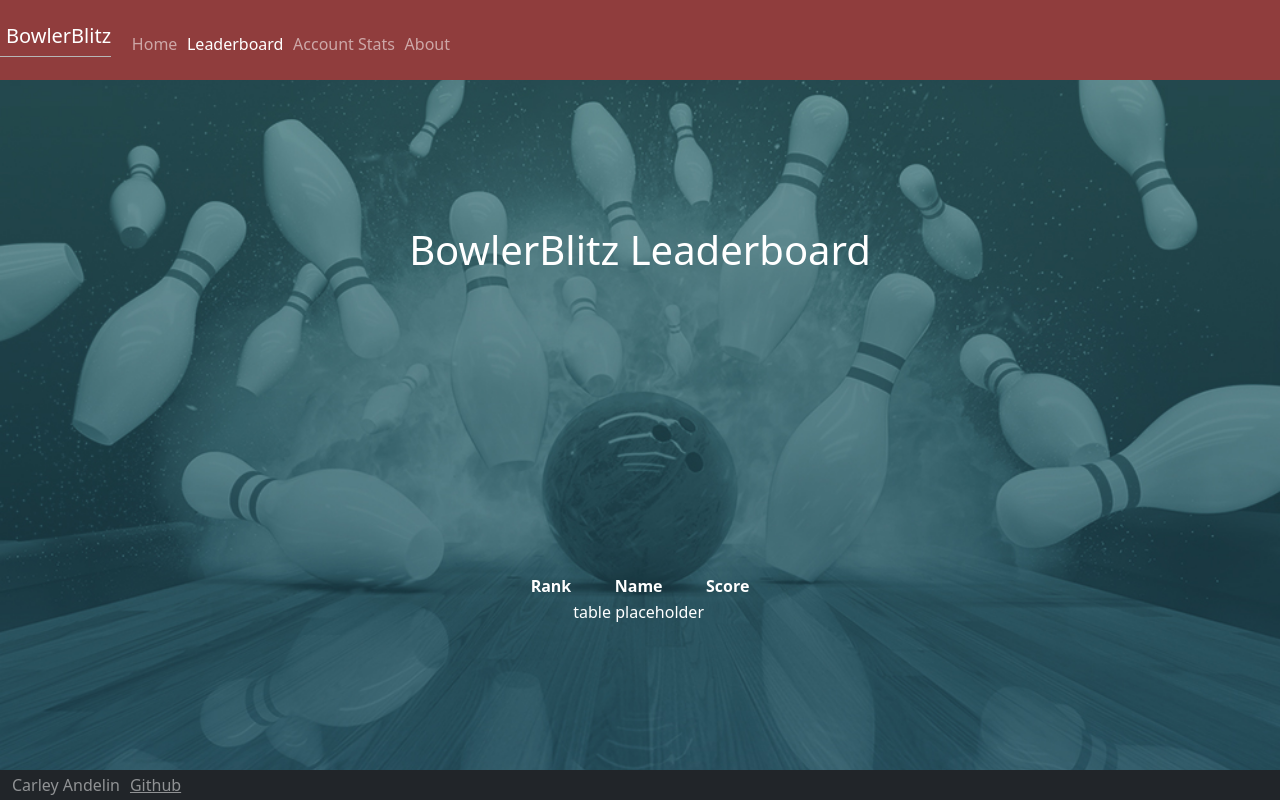
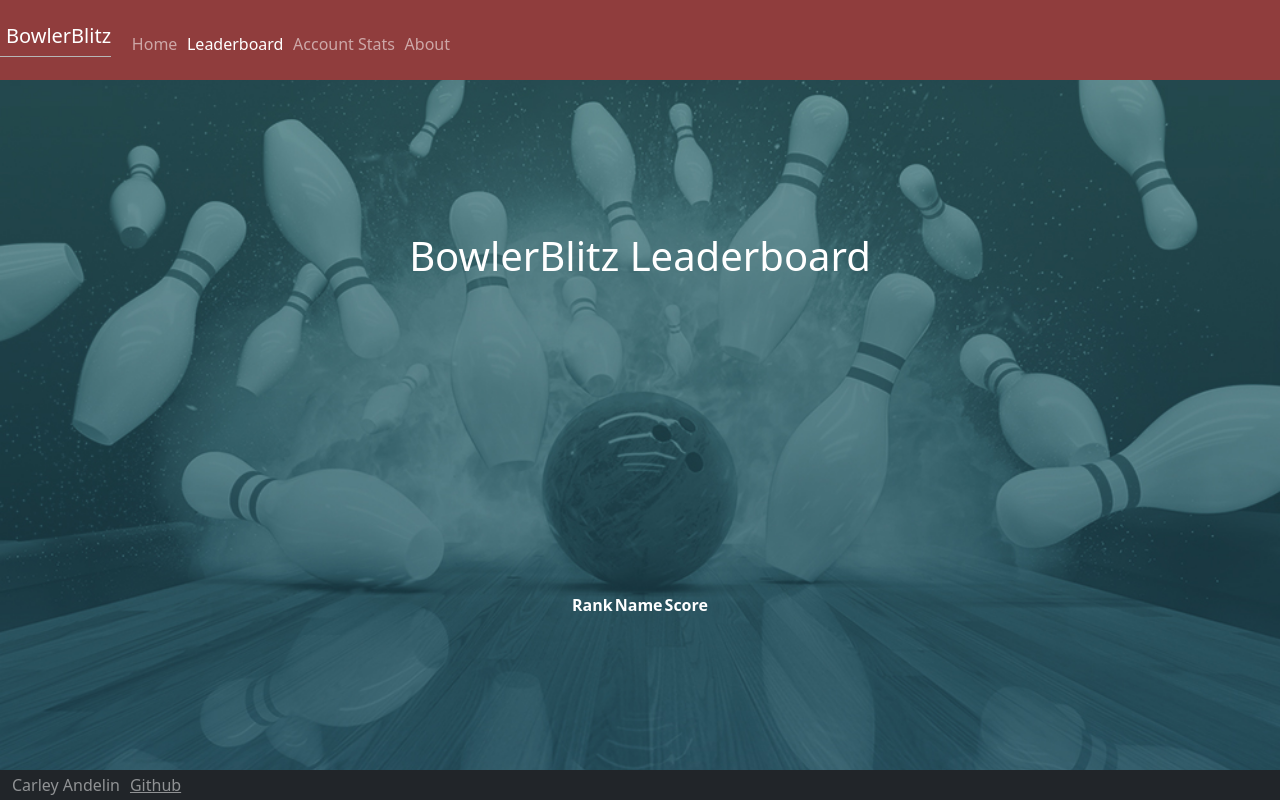
Before and after one commit to carleyandelin/startup2024, a React (Vite) app: page /leaderboard in a window 1280 px wide. Built offline with nearby package versions, Linux system fonts and the light colour scheme.

Commit message:
tidying up service index

```diff
--- a/src/leaderboard/leaderboard.jsx
+++ b/src/leaderboard/leaderboard.jsx
@@ -98,21 +98,18 @@ return (
           </tr>
         </thead>
         <tbody>
-        <tr>
-          <td></td>
-          <td>table placeholder</td>
-          <td></td>
-        </tr>
+        {rankingScores}
         </tbody>
       </table>
   </main>
 );
 }
 
-// {scoresList.map((user, i) => (    // need to make scoresList. Hopefully a priority queue
-//   <tr key={i}>
-//     <td>{i + 1}</td>
-//     <td>{user.name}</td>
-//     <td>{user.score}</td>
-//   </tr>
-// ))}
+function rankingScores(scoresList) {
+  {scoresList.map((user, i) => (    // need to make scoresList. Hopefully a priority queue
+    <tr key={i}>
+      <td>{i + 1}</td>
+      <td>{user.name}</td>
+      <td>{user.score}</td>
+    </tr>
+  ))}}
```
Also changed, not shown: 1 other file (tests, documents, lock files or other folders).
